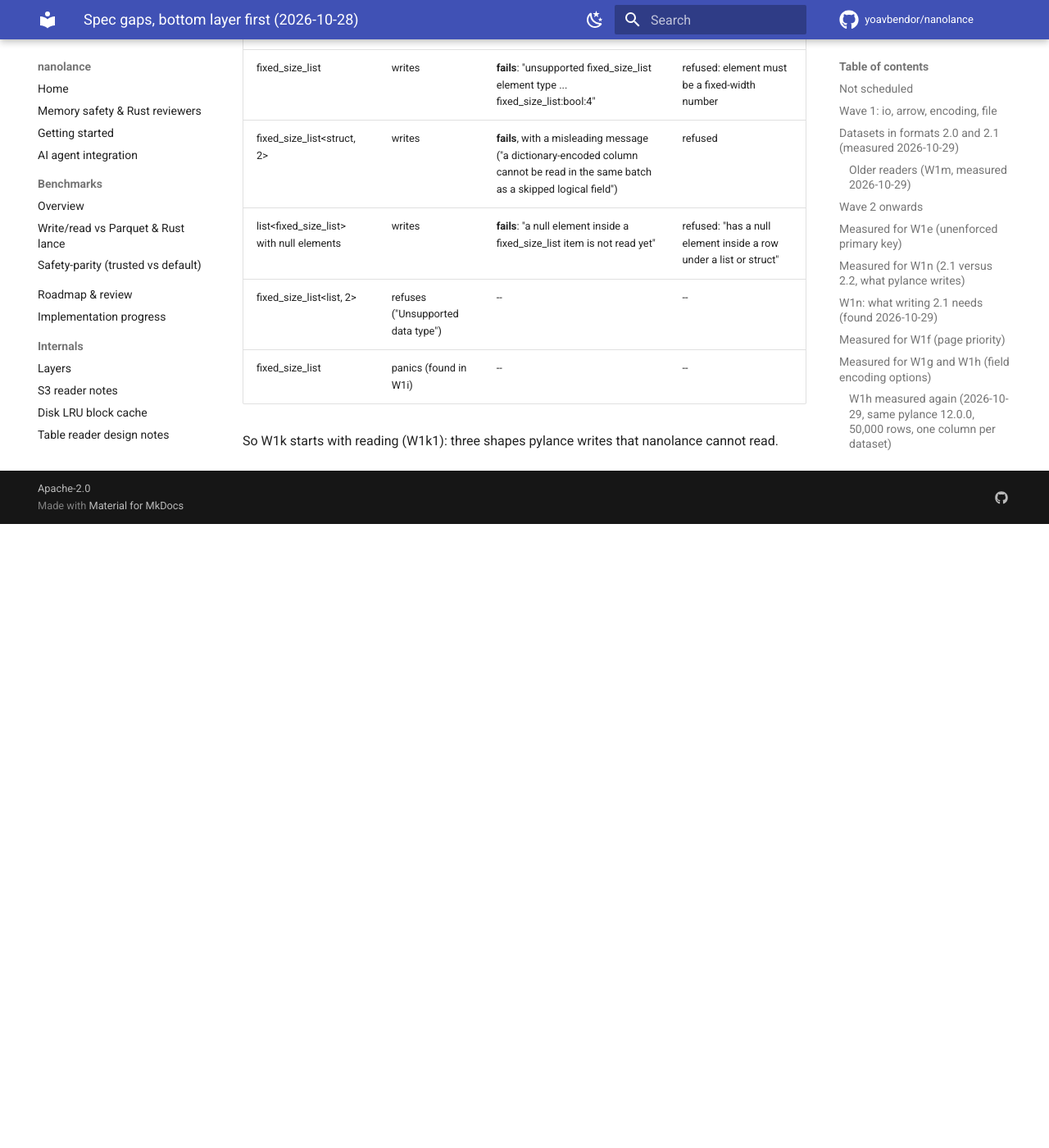
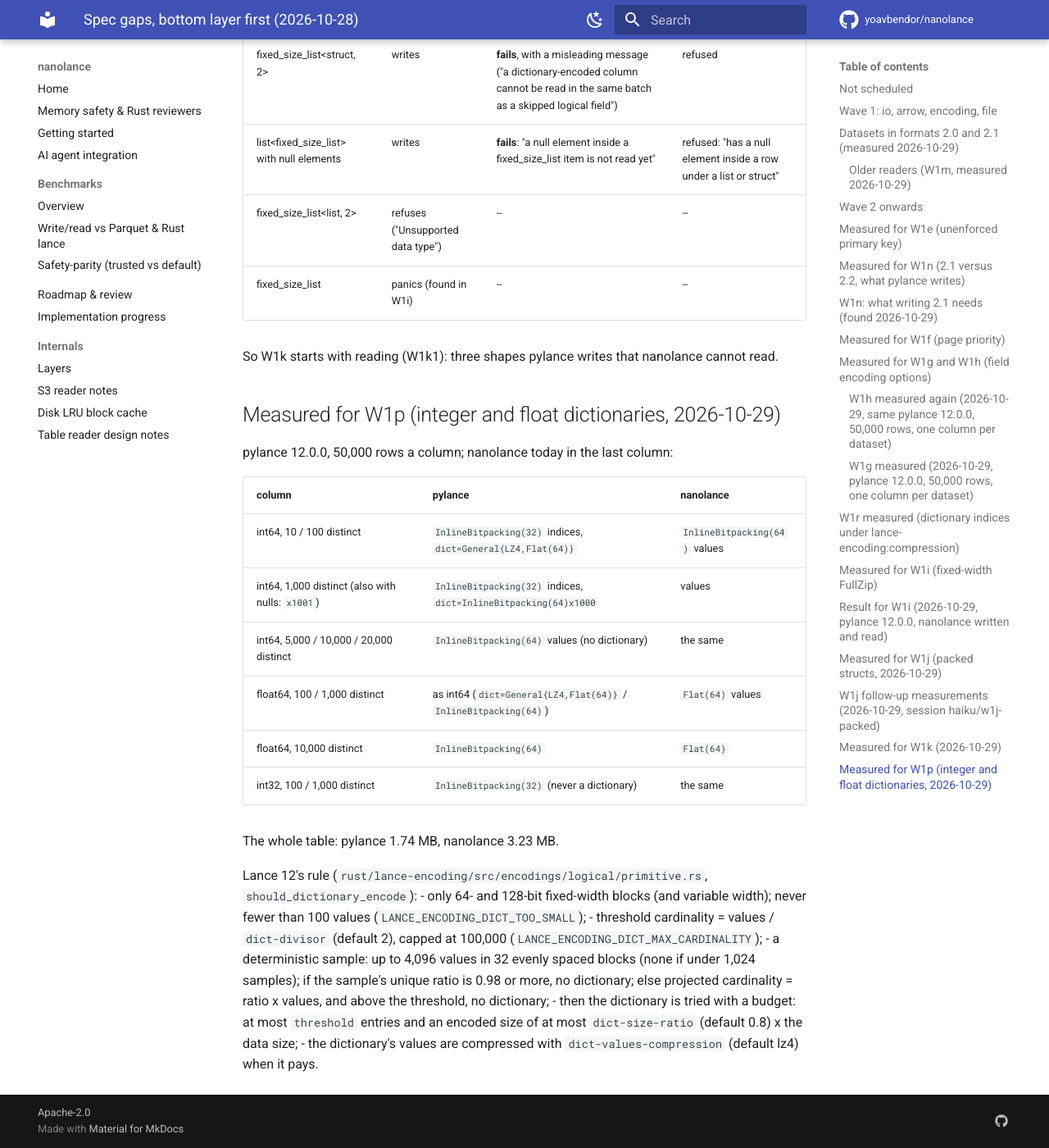
Before and after one commit to yoavbendor/nanolance, an MkDocs documentation site: the page built from docs/tasks/SPEC_GAPS.md, in a window 1280 px wide and 1400 px high, scrolled down 20533 px. Shown: the whole window at 82% size. Built offline with MkDocs 1.6.1 and Material for MkDocs 9.7.7, drawn with Linux system fonts in a browser that asks for light colours; comment, search, counter and statistics services are not loaded; before the commit the page ends 21172 px from its top, so only the background shows below that; some of the changed text lies outside the part shown.

Commit message:
docs: measured for W1p -- Lance's dictionary rule for 64-bit values, and the size it costs nanolance
Claude-Session: https://claude.ai/code/session_014PGy9PK68gHvyR8T1r5ueY

```diff
--- a/docs/tasks/SPEC_GAPS.md
+++ b/docs/tasks/SPEC_GAPS.md
@@ -44,7 +44,7 @@ These stay as they are until a user asks, or the Lance pin moves:
 | W1j | `encoding.semi_structural.packed_struct`, `variable_packed_struct` | Packed structs: read pylance's first, then write them for `lance-encoding:packed` | measured 2026-10-29, see "Measured for W1j" | later, reviewer-led design: reading needs a packed-struct read plan with child fan-out (as `v20_packed_struct_sources` does for 2.0), and the VariablePackedStruct byte layout from Lance's source. Opt-in only, so behind the gaps every dataset meets |
 | W1k1 | `arrow.types.fixed_size_list` (read) | Read what pylance writes: a null element inside a fixed-size list under a list or struct (also W1a's all-null list<fsl>), `fixed_size_list<bool>`, `fixed_size_list<struct>` | measured 2026-10-29, see "Measured for W1k" | next |
 | W1k2 | `arrow.types.fixed_size_list`, `arrow.types.dictionary` (write) | Write them too, and dictionary columns inside structs and lists | measured 2026-10-29 | after W1k1 |
-| W1p | `encoding.config` | Integer dictionaries: pylance dictionary-encodes int64 / float64 columns with 1,000-10,000 distinct values (`dict=InlineBitpacking(64)` / `General{LZ4,Flat(64)}`); nanolance has no such encoding | W1g, W1h | later |
+| W1p | `encoding.config` | Integer and float dictionaries as Lance 12 writes them (files up to 1.9x pylance's size today) | measured 2026-10-29, see "Measured for W1p" | next |
 | W1q | `encoding.compression.rle` | RLE over more than one mini-block chunk: nanolance's RLE holds its runs in one chunk, so a column of 25,000 runs is not RLE-encoded | W1g | later |
 | W1r | `encoding.config` | Dictionary indices under `lance-encoding:compression` (`General{codec,ByteStreamSplit{Flat(32)}}`, or `Flat(32)` for none): the reader's dictionary-index path has to unwrap them before the writer may emit them | W1g, W1h | partial (Haiku session, 2026-10-29): done for string, int64 and float64 dictionaries (reader unwraps General and byte-stream-split per index chunk; writer emits pylance's index layout under lz4 / zstd / none; the dictionary buffer unchanged; `dict-rle` keeps the option erased, not measured). Layout text equal to pylance's, read and take checked, see "W1r measured". Left: `dict-rle` under the option, and integer dictionaries written by nanolance (W1p) |
 | W1o | `file.version.2_0`, `file.version.2_1` | Warn when a write adds the first 2.2 file to a 2.0 / 2.1 dataset, naming the readers it cuts off | W1m table | done 2026-10-29: `MixedFormatWarning` before the commit of each write that adds the first 2.2 file to a 2.0 / 2.1 dataset (write_dataset append, update, merge_insert, add_columns, compaction, fragment writes); `error` filter aborts it; `_target_file_version` is the one line W1n changes |
@@ -435,3 +435,28 @@ Not measured yet: the byte layout of `VariablePackedStruct` (field 13). The Lanc
 | fixed_size_list<string, N> | panics (found in W1i) | -- | -- |
 
 So W1k starts with reading (W1k1): three shapes pylance writes that nanolance cannot read.
+
+## Measured for W1p (integer and float dictionaries, 2026-10-29)
+
+pylance 12.0.0, 50,000 rows a column; nanolance today in the last column:
+
+| column | pylance | nanolance |
+|---|---|---|
+| int64, 10 / 100 distinct | `InlineBitpacking(32)` indices, `dict=General{LZ4,Flat(64)}` | `InlineBitpacking(64)` values |
+| int64, 1,000 distinct (also with nulls: `x1001`) | `InlineBitpacking(32)` indices, `dict=InlineBitpacking(64)x1000` | values |
+| int64, 5,000 / 10,000 / 20,000 distinct | `InlineBitpacking(64)` values (no dictionary) | the same |
+| float64, 100 / 1,000 distinct | as int64 (`dict=General{LZ4,Flat(64)}` / `InlineBitpacking(64)`) | `Flat(64)` values |
+| float64, 10,000 distinct | `InlineBitpacking(64)` | `Flat(64)` |
+| int32, 100 / 1,000 distinct | `InlineBitpacking(32)` (never a dictionary) | the same |
+
+The whole table: pylance 1.74 MB, nanolance 3.23 MB.
+
+Lance 12's rule (`rust/lance-encoding/src/encodings/logical/primitive.rs`, `should_dictionary_encode`):
+- only 64- and 128-bit fixed-width blocks (and variable width); never fewer than 100 values (`LANCE_ENCODING_DICT_TOO_SMALL`);
+- threshold cardinality = values / `dict-divisor` (default 2), capped at 100,000 (`LANCE_ENCODING_DICT_MAX_CARDINALITY`);
+- a deterministic sample: up to 4,096 values in 32 evenly spaced blocks (none if under 1,024 samples); if the
+  sample's unique ratio is 0.98 or more, no dictionary; else projected cardinality = ratio x values, and above
+  the threshold, no dictionary;
+- then the dictionary is tried with a budget: at most `threshold` entries and an encoded size of at most
+  `dict-size-ratio` (default 0.8) x the data size;
+- the dictionary's values are compressed with `dict-values-compression` (default lz4) when it pays.
```
